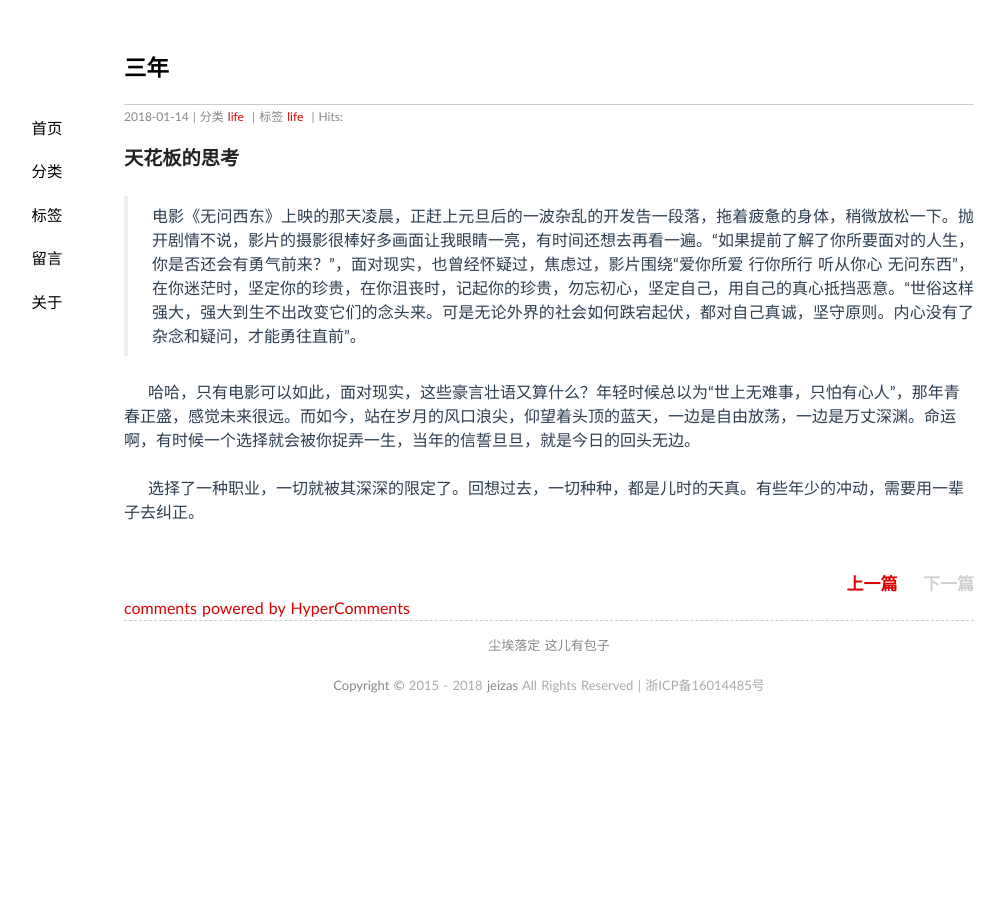
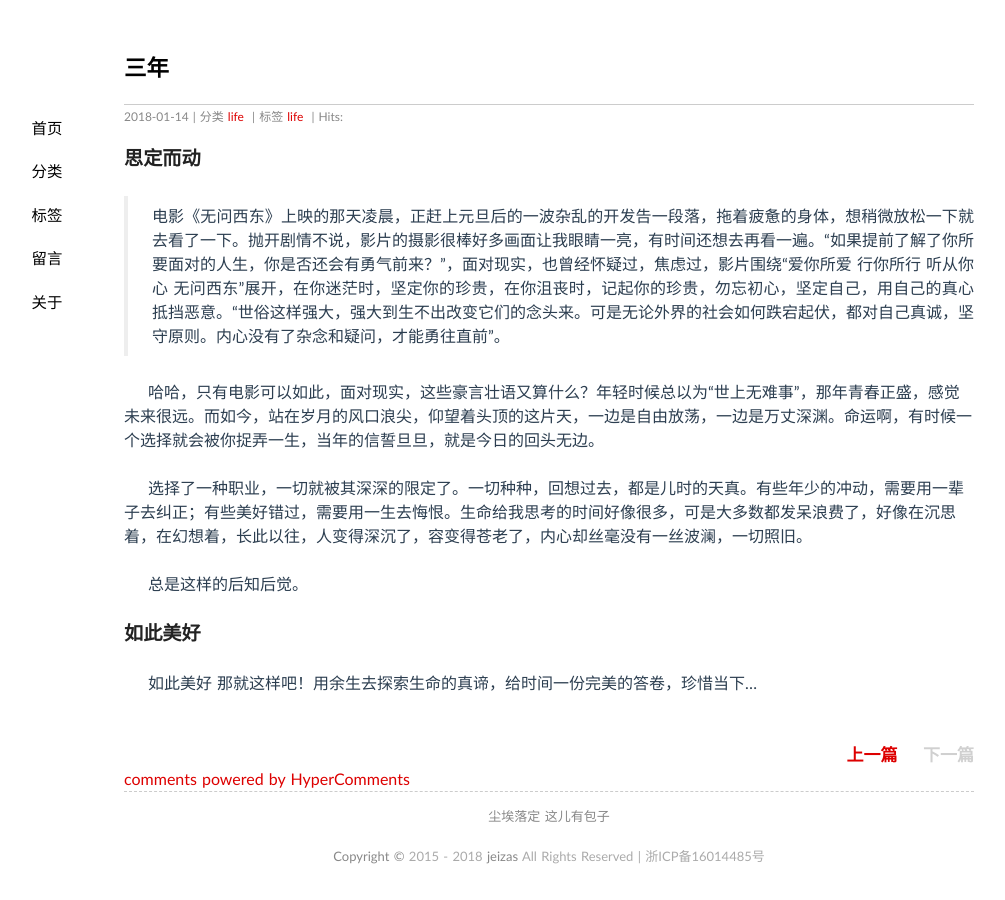
Before and after one commit to jeizas/jeizas.github.io, a Jekyll site: the page built from _posts/2018-01-14-young_think.md, in a window 1280 px wide. Shown: the whole page, without its empty margins (91-1096 px from the left). Built offline with Jekyll 4.4.1, drawn with Linux system fonts in a browser that asks for light colours; nearby versions of some CDN libraries; comment, search, counter and statistics services are not loaded.

Commit message:
modified:   _posts/2018-01-14-young_think.md

```diff
--- a/_posts/2018-01-14-young_think.md
+++ b/_posts/2018-01-14-young_think.md
@@ -6,10 +6,16 @@ categories: [life]
 tags: life
 ---
 
-### 天花板的思考
+### 思定而动
 
-> 电影《无问西东》上映的那天凌晨，正赶上元旦后的一波杂乱的开发告一段落，拖着疲惫的身体，稍微放松一下。抛开剧情不说，影片的摄影很棒好多画面让我眼睛一亮，有时间还想去再看一遍。“如果提前了解了你所要面对的人生，你是否还会有勇气前来？”，面对现实，也曾经怀疑过，焦虑过，影片围绕“爱你所爱 行你所行 听从你心 无问东西”，在你迷茫时，坚定你的珍贵，在你沮丧时，记起你的珍贵，勿忘初心，坚定自己，用自己的真心抵挡恶意。“世俗这样强大，强大到生不出改变它们的念头来。可是无论外界的社会如何跌宕起伏，都对自己真诚，坚守原则。内心没有了杂念和疑问，才能勇往直前”。
+> 电影《无问西东》上映的那天凌晨，正赶上元旦后的一波杂乱的开发告一段落，拖着疲惫的身体，想稍微放松一下就去看了一下。抛开剧情不说，影片的摄影很棒好多画面让我眼睛一亮，有时间还想去再看一遍。“如果提前了解了你所要面对的人生，你是否还会有勇气前来？”，面对现实，也曾经怀疑过，焦虑过，影片围绕“爱你所爱 行你所行 听从你心 无问西东”展开，在你迷茫时，坚定你的珍贵，在你沮丧时，记起你的珍贵，勿忘初心，坚定自己，用自己的真心抵挡恶意。“世俗这样强大，强大到生不出改变它们的念头来。可是无论外界的社会如何跌宕起伏，都对自己真诚，坚守原则。内心没有了杂念和疑问，才能勇往直前”。
 
-&emsp;&emsp;哈哈，只有电影可以如此，面对现实，这些豪言壮语又算什么？年轻时候总以为“世上无难事，只怕有心人”，那年青春正盛，感觉未来很远。而如今，站在岁月的风口浪尖，仰望着头顶的蓝天，一边是自由放荡，一边是万丈深渊。命运啊，有时候一个选择就会被你捉弄一生，当年的信誓旦旦，就是今日的回头无边。
+&emsp;&emsp;哈哈，只有电影可以如此，面对现实，这些豪言壮语又算什么？年轻时候总以为“世上无难事”，那年青春正盛，感觉未来很远。而如今，站在岁月的风口浪尖，仰望着头顶的这片天，一边是自由放荡，一边是万丈深渊。命运啊，有时候一个选择就会被你捉弄一生，当年的信誓旦旦，就是今日的回头无边。
 
-&emsp;&emsp;选择了一种职业，一切就被其深深的限定了。回想过去，一切种种，都是儿时的天真。有些年少的冲动，需要用一辈子去纠正。
+&emsp;&emsp;选择了一种职业，一切就被其深深的限定了。一切种种，回想过去，都是儿时的天真。有些年少的冲动，需要用一辈子去纠正；有些美好错过，需要用一生去悔恨。生命给我思考的时间好像很多，可是大多数都发呆浪费了，好像在沉思着，在幻想着，长此以往，人变得深沉了，容变得苍老了，内心却丝毫没有一丝波澜，一切照旧。
+
+&emsp;&emsp;总是这样的后知后觉。
+
+### 如此美好
+
+&emsp;&emsp;如此美好 那就这样吧！用余生去探索生命的真谛，给时间一份完美的答卷，珍惜当下...
```
